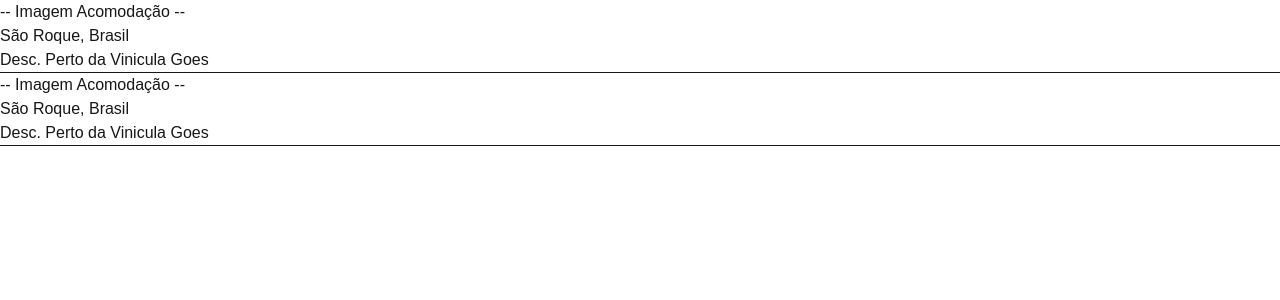
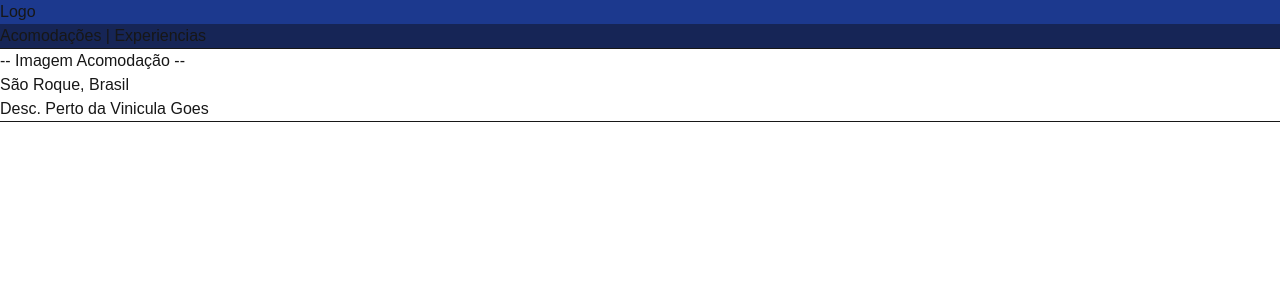
Before and after one commit to MathNunesx/Udemy-Reactjs, a Next.js app in the folder react-fundamentos/: page /principal in a window 1280 px wide. Shown: the top 300 px of the page. Built offline with nearby package versions, Linux system fonts and the light colour scheme.

Commit message:
Arvore de compontentes

```diff
--- a/react-fundamentos/src/app/principal/page.tsx
+++ b/react-fundamentos/src/app/principal/page.tsx
@@ -1,19 +1,12 @@
-export function Acomodacao(){
-    return (
-        <div>
-    <span> -- Imagem Acomodação --</span>
-     <h1> São Roque, Brasil</h1>
-     <p>Desc. Perto da Vinicula Goes</p>
-     </div>
-    )
-}
+import { Acomodacao, Cabecalho, Menu } from "@/components/interface"
 
-export default function Page(){
+export default function Botao(){
     // return Acomodacao()
 
     return (
         <div>
-         {Acomodacao()}
+         {Cabecalho() }
+
          <hr />
          {Acomodacao()}
         <hr />
--- a/react-fundamentos/src/app/usuario/compra/page.tsx
+++ b/react-fundamentos/src/app/usuario/compra/page.tsx
@@ -1,5 +1,4 @@
-import { Acomodacao } from "@/app/principal/page"
-
+import { Acomodacao } from "@/components/interface"
 export default function Compra(){
     return Acomodacao()
 }
--- /dev/null
+++ b/react-fundamentos/src/components/interface.tsx
@@ -0,0 +1,25 @@
+export function Acomodacao(){
+    return (
+        <div>
+    <span> -- Imagem Acomodação --</span>
+     <h1> São Roque, Brasil</h1>
+     <p>Desc. Perto da Vinicula Goes</p>
+     </div>
+    )
+}
+
+export function Menu(){
+    return (
+        <div className="bg-blue-950">
+            Acomodações | Experiencias
+        </div>
+    )
+}
+export function Cabecalho(){
+    return (
+        <div className="bg-blue-900">
+            <h1>Logo</h1>
+            {Menu()}
+        </div>
+    )
+}
```
